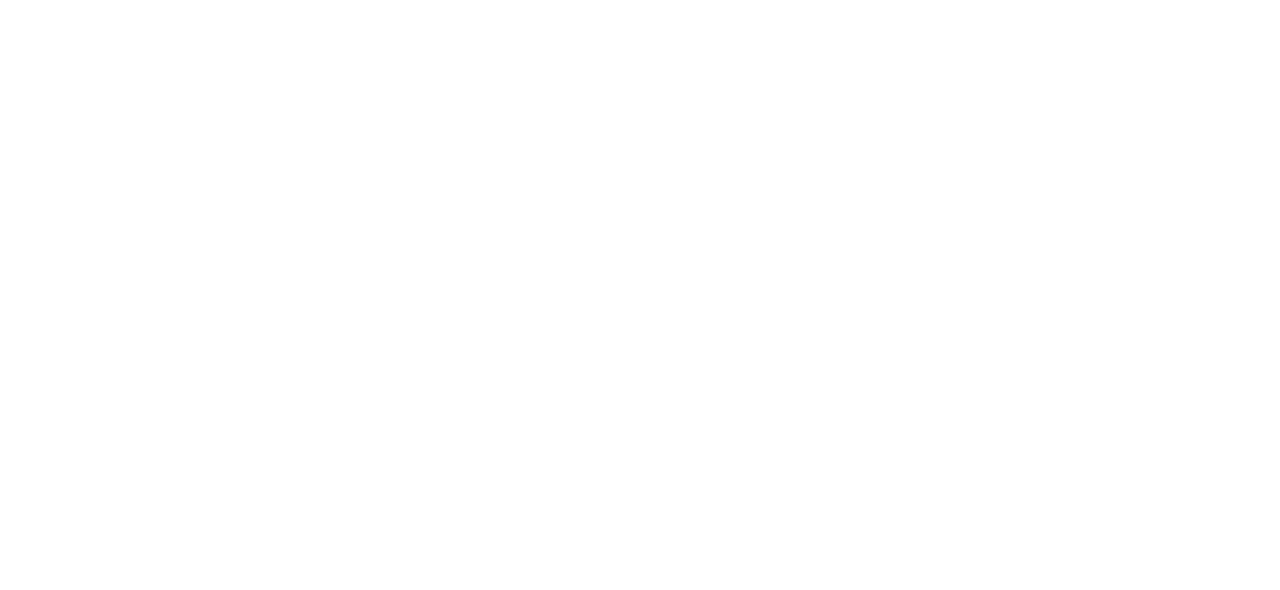
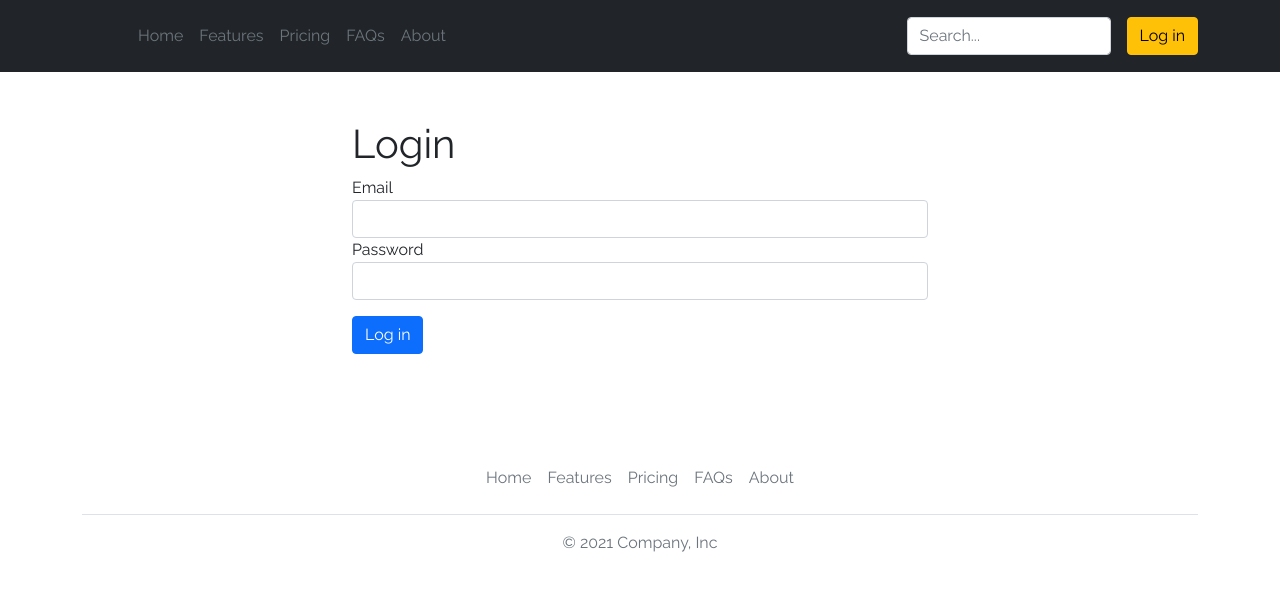
Before and after one commit to astrolabs-csds/cs-coding-janmar-2022_week-67_frontend, a React (Create React App) app: page /login in a window 1280 px wide. Shown: the top 590 px of the page. Built offline with nearby package versions, Linux system fonts and the light colour scheme.

Commit message:
Example with dispatching login details.

```diff
--- a/src/App.js
+++ b/src/App.js
@@ -4,6 +4,7 @@ import MainScreen from './MainScreen.js';
 import AboutScreen from "./AboutScreen.js";
 import PricingScreen from "./PricingScreen.js";
 import ProfileSettingsScreen from "./ProfileSettingsScreen.js";
+import LoginScreen from "./LoginScreen.js";
 
 function App() {
     return (
@@ -13,6 +14,7 @@ function App() {
                 <LayoutRoute path="/about" component={AboutScreen} exact={true} />
                 <LayoutRoute path="/pricing" component={PricingScreen} exact={true} />
                 <LayoutRoute path="/profile-settings" component={ProfileSettingsScreen} exact={true} />
+                <LayoutRoute path="/login" component={LoginScreen} exact={true} />
             </Switch>
         </BrowserRouter>
     )
--- /dev/null
+++ b/src/LoginScreen.js
@@ -0,0 +1,50 @@
+import { useContext, useEffect } from 'react';
+import { Redirect } from 'react-router-dom';
+import { Context as UserContext} from './UserContext';
+
+function LoginScreen() {
+
+    // Subscribe to the Provider
+    const { state, setUserState } = useContext(UserContext);
+    const { loginStatus } = state;
+
+    function login() {
+        // Fetch request to get user's details
+        const dbDocument = {
+            firstName: "Dany",
+            lastName: "Entezari",
+            email: "dany@astrolabs.com",
+            loginStatus: true
+        }
+
+        // Dispatch the details (payload) to UserContext
+        setUserState(dbDocument);
+
+    }
+
+
+    if ( loginStatus === false) {
+
+        return (
+            <div className="container py-5" style={{"maxWidth": "600px"}}>
+
+                <h1>Login</h1>
+
+                <label>Email</label>
+                <input type="text" className="form-control" />
+
+                <label>Password</label>
+                <input type="password" className="form-control" />
+
+                <button onClick={login} className="btn btn-primary my-3">Log in</button>
+
+            </div>
+        )
+    } else {
+        return (
+            <Redirect to="/profile-settings" />
+        )
+    }
+}
+
+export default LoginScreen;
--- a/src/NavBar.js
+++ b/src/NavBar.js
@@ -1,4 +1,5 @@
-import { useState, useEffect } from 'react';
+import { useState, useEffect, useContext } from 'react';
+import { Context as UserContext } from './UserContext';
 import { Link } from 'react-router-dom';
 
 function NavBar(props) {
@@ -13,6 +14,8 @@ function NavBar(props) {
     }
 
     let [ linkState, setLinkState ] = useState(initialState);
+    let { state } = useContext(UserContext);
+    let { loginStatus } = state;
 
     useEffect(
         function() {
@@ -53,8 +56,8 @@ function NavBar(props) {
                 </div>
 
                 <div className="text-end">
-                    <Link to="/profile-settings" className="btn btn-outline-light me-2">Profile Settings</Link>
-                    <button type="button" className="btn btn-warning">Sign-up</button>
+                    { loginStatus === true && <Link to="/profile-settings" className="btn btn-outline-light me-2">Profile Settings</Link>}
+                    { loginStatus === false && <Link to="/login" className="btn btn-warning">Log in</Link>}
                 </div>
             </div>
             </div>
--- a/src/ProfileSettingsScreen.js
+++ b/src/ProfileSettingsScreen.js
@@ -4,7 +4,8 @@ import { Context as UserContext } from './UserContext';
 function ProfileSettingsScreen() {
 
     // Subscribe to the Provider
-    const { firstName, lastName, email }  = useContext(UserContext);
+    const { state }  = useContext(UserContext);
+    const { firstName, lastName, email} = state;
 
     return (
         <div className="container py-5" style={{"maxWidth": "600px"}}>
@@ -19,6 +20,8 @@ function ProfileSettingsScreen() {
             <label>Email</label>
             <input type="text" className="form-control" defaultValue={email}/>
 
+            <button className="btn btn-primary my-3">Save Changes</button>
+
         </div>
     )
 
--- a/src/UserContext.js
+++ b/src/UserContext.js
@@ -1,5 +1,5 @@
 // Import functions to create and provision a Context Component
-import React, { useReducer, createContext, useCallback, createElement } from 'react';
+import React, { useReducer, createContext, useCallback } from 'react';
 
 // Create the Context componet
 export const Context = createContext();
@@ -7,18 +7,63 @@ export const Context = createContext();
 
 // Create an initial state
 const initialState = {
-    "firstName": "Dany",
-    "lastName": "Entezari",
-    "email": "dany@astrolabs.com"
+    "firstName": "",
+    "lastName": "",
+    "email": "",
+    "loginStatus": false
 }
+
+// Declare the actions
+const UPDATE_USER = 'UPDATE_USER';
+
+
+function reducer(state=false, action) {
+    if (action.type === UPDATE_USER) {
+
+        console.log(action)
+
+        return {
+            ...state,
+            ...action.payload
+        }
+    }
+};
 
 
 export function UserContextProvider(props) {
 
+    const [state, dispatch] = useReducer(reducer, initialState);
+
+    // Functions to change user state
+    const setUserState = useCallback(
+        function(payload) {
+
+            const theAction = {
+                type: UPDATE_USER,
+                payload: {
+                    firstName: payload.firstName,
+                    lastName: payload.lastName,
+                    email: payload.email,
+                    loginStatus: payload.loginStatus
+                }
+            }
+
+            dispatch(
+                theAction
+            );
+
+        },
+        [ dispatch ]
+    );
+
     return (
         <Context.Provider
-        value={initialState}
-        >
+        value={
+            {
+                state,       // Provide consumers with current state
+                setUserState // Provide consumers with function to change the current state
+            }
+        }>
             {props.children}
         </Context.Provider>
     )
--- a/src/index.css
+++ b/src/index.css
@@ -9,9 +9,3 @@ code {
   font-family: source-code-pro, Menlo, Monaco, Consolas, 'Courier New',
     monospace;
 }
-
-
-.btn-primary {
-  background-color: blueviolet;
-  border-color: blueviolet;
-}
```
